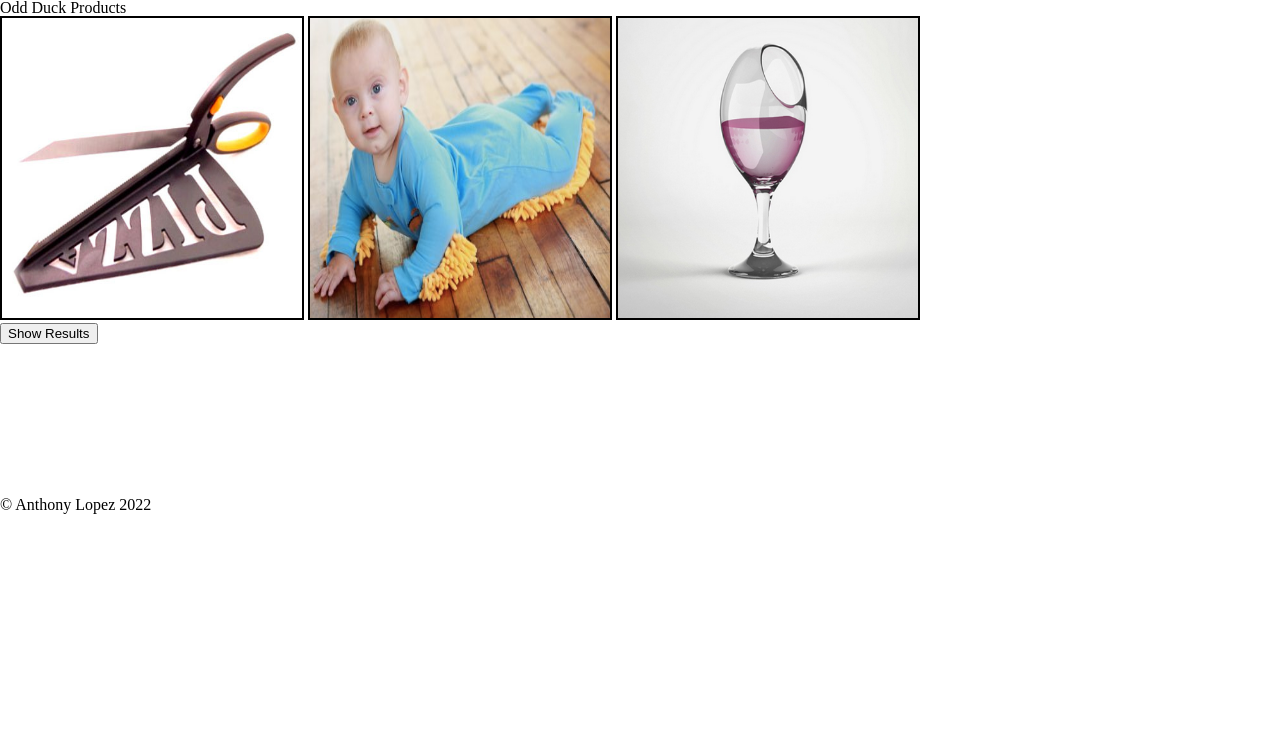
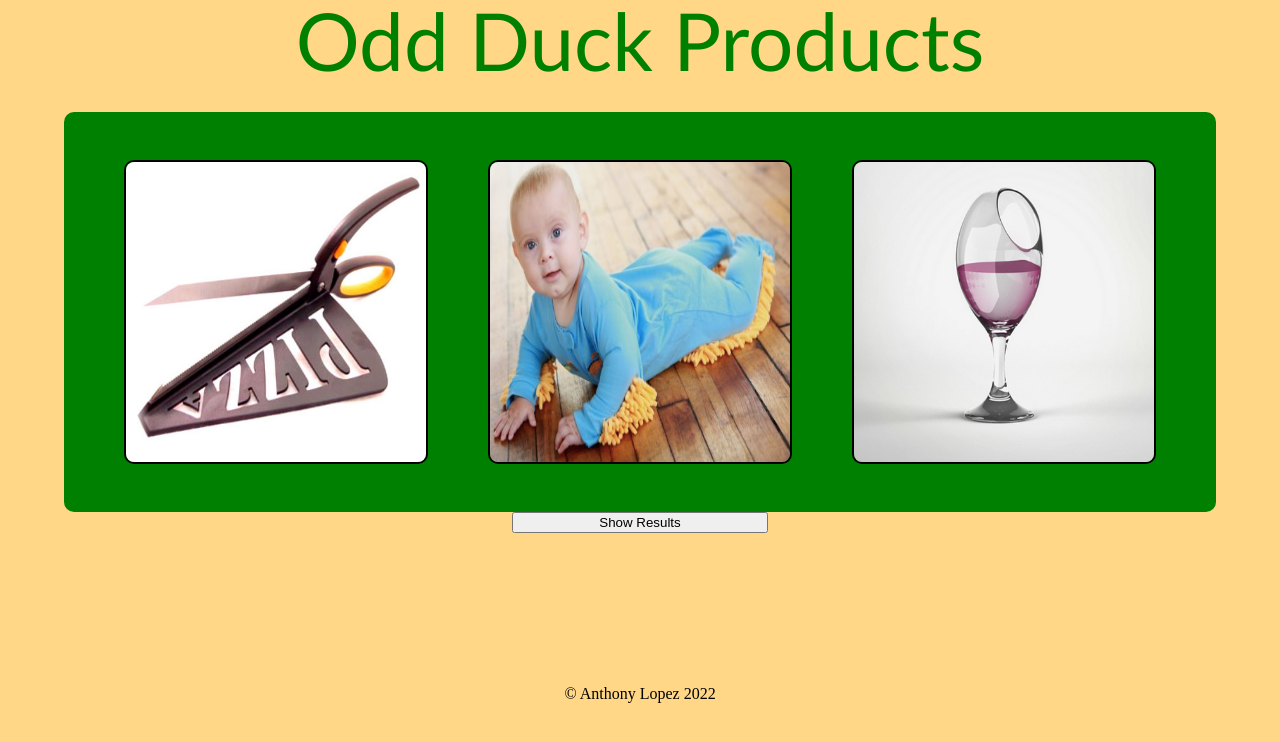
Before and after one commit to Ostyantic/odd-duck, a plain HTML site: page index.html in a window 1280 px wide. Drawn offline with nearby package versions, Linux system fonts and the light colour scheme.

Commit message:
Added some styling

```diff
--- a/CSS/style.css
+++ b/CSS/style.css
@@ -1,12 +1,67 @@
+body {
+  background-color: #FFD786;
+  display: flex;
+  flex-direction: column;
+}
+
+h1 {
+  font-family:'Gill Sans', 'Gill Sans MT', Calibri, 'Trebuchet MS', sans-serif;
+  font-size: 5rem;
+  color: green;
+  text-align: center;
+  margin-bottom: 2rem;
+}
+
+#userResults {
+  display: flex;
+  flex-direction: column;
+  justify-content: space-around;
+  /* border: 1px solid black; */
+  width: 40%;
+  margin-top: 2px;
+  margin: auto;
+
+}
+
+#result {
+  width: 50%;
+  margin: auto;
+}
+
 /* ----- Images ----- */
+
+#images{
+  height: 400px;
+  width: 90%;
+  border-radius: 10px;
+  margin: auto;
+  display: flex;
+  justify-content: space-evenly;
+  flex-wrap: wrap;
+  align-items: center;
+  background-color: green;
+
+}
 
 img {
   border: 2px solid black;
+  border-radius: 10px;
   width: 300px;
   height: 300px;
+  transition: 0.5s;
+  flex-shrink: 1;
   /* object-fit: cover; */
 }
 
 img:hover {
   border: 2px solid greenyellow;
 }
+
+/* ----- Footer ----- */
+
+footer {
+  text-align: center;
+  font-family: 'Times New Roman', Times, serif;
+  font-size: 1rem;
+
+}
```
